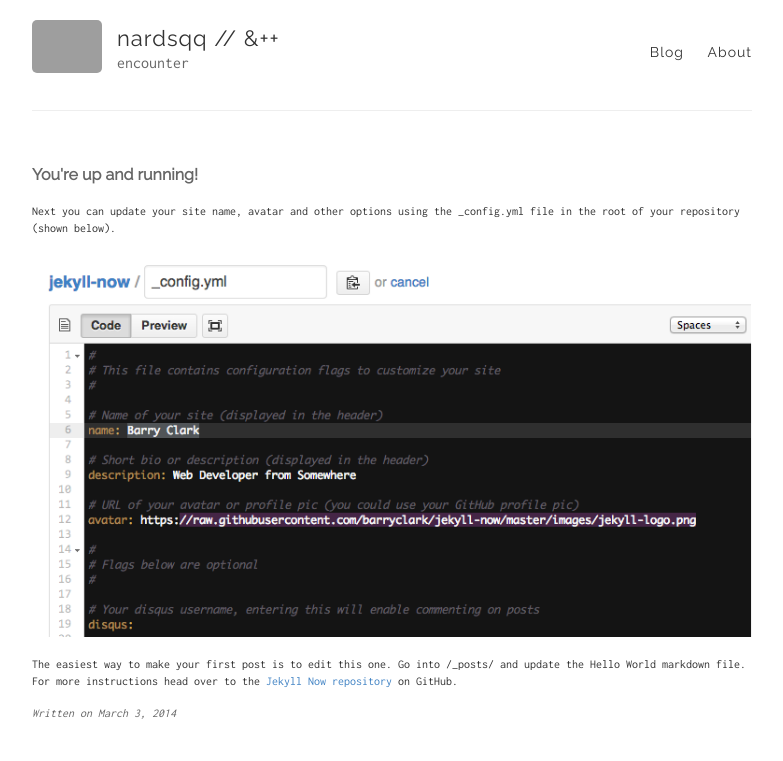
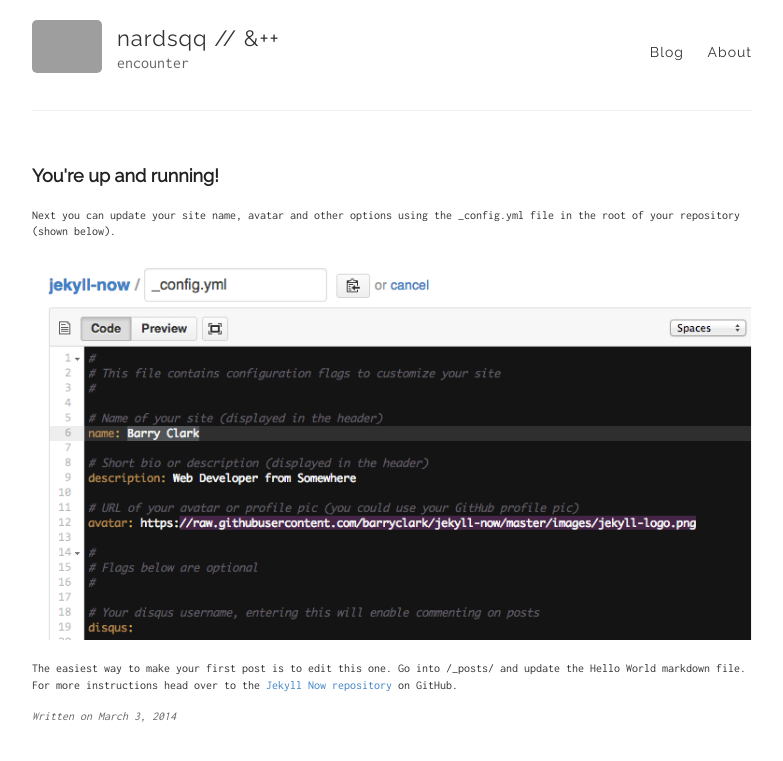
Before and after one commit to nardsqq/nardsqq.github.io, a Jekyll site: the page built from _posts/2014-3-3-Hello-World.md, in a window 1280 px wide. Shown: the top 761 px of the page, without its empty margins (248-1031 px from the left). Built offline with Jekyll 4.4.1, drawn with Linux system fonts in a browser that asks for light colours; grey boxes are pictures that could not be loaded.

Commit message:
Page titles

```diff
--- a/_layouts/page.html
+++ b/_layouts/page.html
@@ -4,7 +4,7 @@
 
 <article class="page">
 
-  <h1>{{ page.title }}</h1>
+  <h3>{{ page.title }}</h3>
 
   <div class="entry">
     {{ content }}
--- a/_layouts/post.html
+++ b/_layouts/post.html
@@ -3,7 +3,7 @@
 ---
 
 <article class="post">
-  <h4>{{ page.title }}</h4>
+  <h3>{{ page.title }}</h3>
 
   <div class="entry">
     {{ content }}
```
